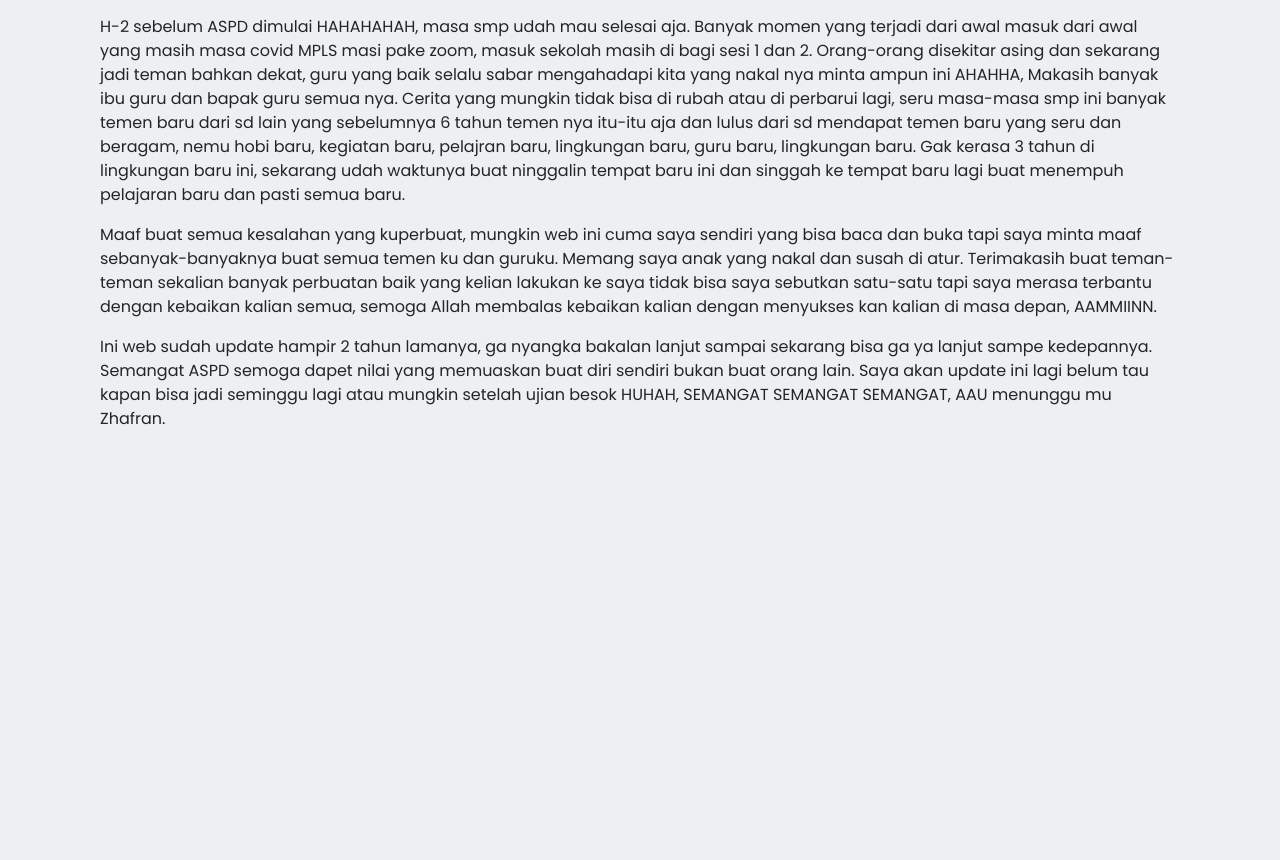
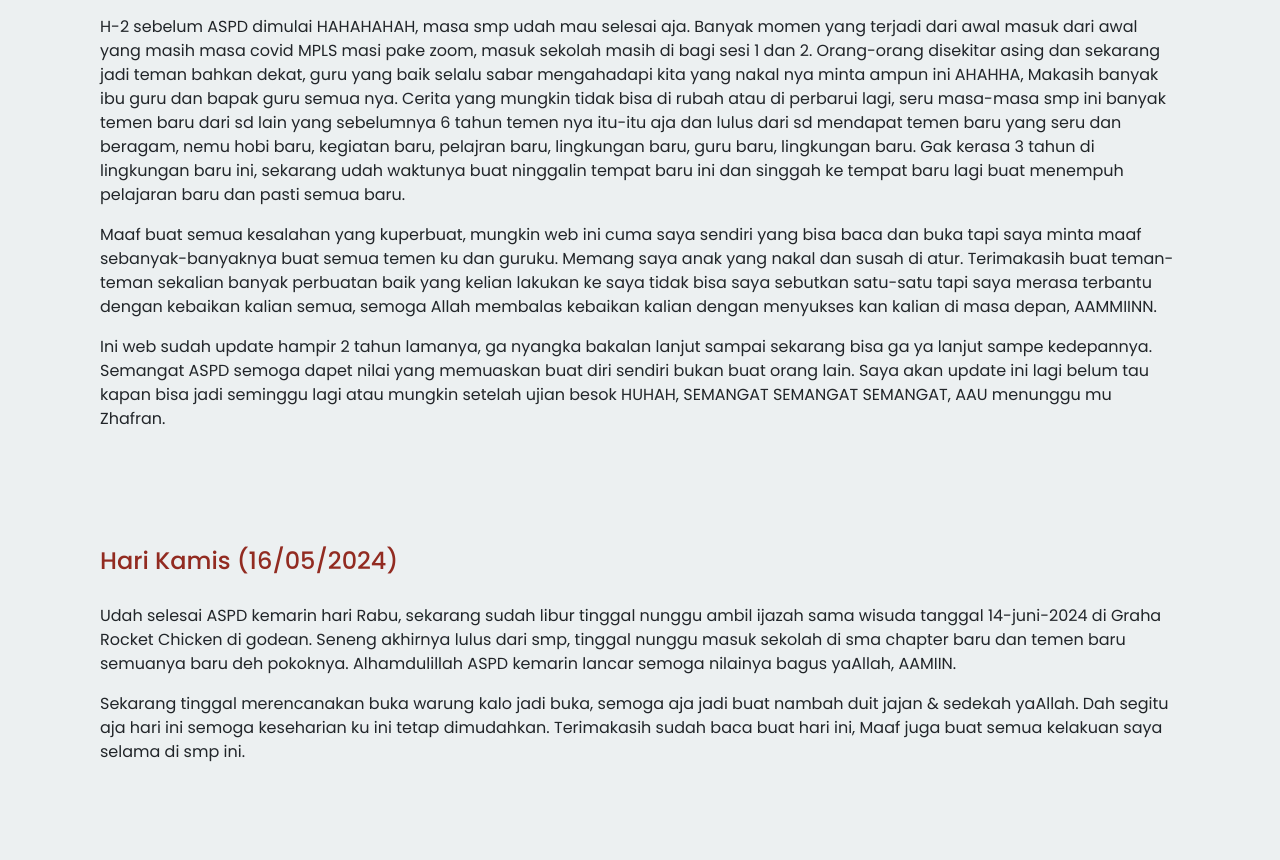
Before and after one commit to zhfrnn/Diary-zhafran, a plain HTML site: page daily-note.html in a window 1280 px wide. Shown: the part 10569-11429 px from the top of the page. Before the commit the page ends 11096 px from the top, so only its background shows below. Drawn offline with nearby package versions, Linux system fonts and the light colour scheme.

Commit message:
Menambah cerita hari kamis

```diff
--- a/daily-note.html
+++ b/daily-note.html
@@ -199,6 +199,13 @@
           <p>Ini web sudah update hampir 2 tahun lamanya, ga nyangka bakalan lanjut sampai sekarang bisa ga ya lanjut sampe kedepannya. Semangat ASPD semoga dapet nilai yang memuaskan buat diri sendiri bukan buat orang lain. Saya akan update ini lagi belum tau kapan bisa jadi seminggu lagi atau mungkin setelah ujian besok HUHAH, SEMANGAT SEMANGAT SEMANGAT, AAU menunggu mu Zhafran.</p>
         </div>
       </div>
+      <div class="hari-kamis-16-5">
+        <h4 id="tanggal">Hari Kamis (16/05/2024)</h4>
+        <div class="isi-cerita">
+          <p>Udah selesai ASPD kemarin hari Rabu, sekarang sudah libur tinggal nunggu ambil ijazah sama wisuda tanggal 14-juni-2024 di Graha Rocket Chicken di godean. Seneng akhirnya lulus dari smp, tinggal nunggu masuk sekolah di sma chapter baru dan temen baru semuanya baru deh pokoknya. Alhamdulillah ASPD kemarin lancar semoga nilainya bagus yaAllah, AAMIIN.</p>
+          <p>Sekarang tinggal merencanakan buka warung kalo jadi buka, semoga aja jadi buat nambah duit jajan & sedekah yaAllah. Dah segitu aja hari ini semoga keseharian ku ini tetap dimudahkan. Terimakasih sudah baca buat hari ini, Maaf juga buat semua kelakuan saya selama di smp ini.</p>
+        </div>
+      </div>
     </div>
     <script src="https://cdn.jsdelivr.net/npm/bootstrap@5.2.0/dist/js/bootstrap.bundle.min.js" integrity="sha384-A3rJD856KowSb7dwlZdYEkO39Gagi7vIsF0jrRAoQmDKKtQBHUuLZ9AsSv4jD4Xa" crossorigin="anonymous"></script>
     <script src="index.js"></script>
```
